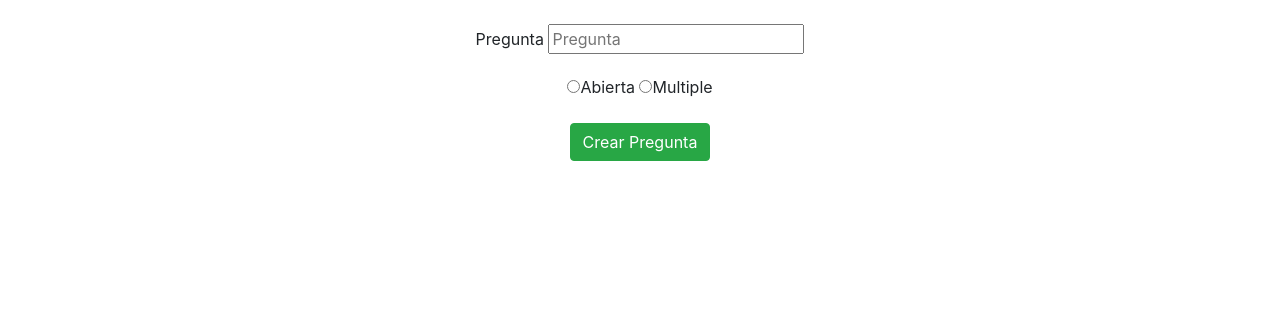
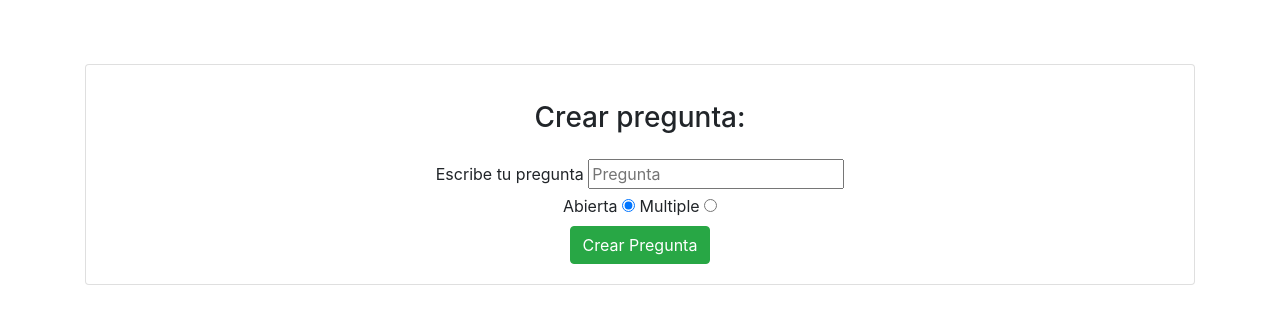
Before and after one commit to pwnGIGO/Proyecto-de-Ingenieria-de-Software, a CodeIgniter app: page /Proyecto-de-Ingenieria-de-Software/index.php/vistas_admin_controller/view_Crear_Pregunta in a window 1280 px wide. Shown: the part 56-380 px from the top of the page. Run offline with CodeIgniter, Linux system fonts and the light colour scheme.

Commit message:
Version 1.2.3 Rodrigo

```diff
--- a/CodeIgniter/application/config/routes.php
+++ b/CodeIgniter/application/config/routes.php
@@ -9,26 +9,28 @@ $route['translate_uri_dashes'] = FALSE;
 
 /*******************USUARIO***********************/
 $route['default_controller'] = 'vistas_Usuario_Controller';
-
-$route['Admin']["get"] = "vistas_Admin_Controller";
+// El usuario inicia sesion
+$route['Admin'] = "vistas_Admin_Controller";
 
 
 
 
 
 /*******************ADMIN***********************/
-$route['Usuario']["get"] = 'vistas_Usuario_Controller';
-/* Preguntas*/
+// El admin cierra sesion
+$route['Usuario'] = 'vistas_Usuario_Controller';
+
+/* Seccion de Preguntas*/
 // Crear
-$route['Admin/Crear_Pregunta']["get"] = "vistas_Admin_Controller/view_Crear_Pregunta";
-$route['Admin/Crear_Pregunta']["post"] = "PreguntasController/crearPregunta";
+$route['Admin/Crea_una_pregunta'] = "vistas_Admin_Controller/view_Crear_Pregunta";
+$route['Admin/Crear_Pregunta'] = "PreguntasController/crearPregunta";
 // Obtener
-$route['Admin/Preguntas']["get"] = "vistas_Admin_Controller/view_Mostar_Preguntas";
+$route['Admin/Preguntas'] = "vistas_Admin_Controller/view_Mostar_Preguntas";
 // Editar
-$route['Admin/Editar_Pregunta']["get"] = "vistasController/view_Actualizar_Pregunta";
-$route['Admin/Editar_Pregunta']["put"] = "PreguntasController/actualizarPregunta";
+//$route['Admin/Editar_Pregunta'] = "vistasController/view_Actualizar_Pregunta";
+//$route['Admin/Editar_Pregunta'] = "PreguntasController/actualizarPregunta";
 // Eliminar
-$route['Admin/Eliminar_Pregunta']["delete"] = "PreguntasController/eliminarPregunta";
+$route['Admin/Eliminar_Pregunta/:num'] = "preguntasController/eliminarPregunta";
 
 
 // Respuestas
--- a/CodeIgniter/application/controllers/preguntasController.php
+++ b/CodeIgniter/application/controllers/preguntasController.php
@@ -22,6 +22,7 @@
 
 		function obtenerPreguntas(){
 			$dato['preguntas'] = $this->pregunta_model->read();
+			return $dato;
 		}
 
 		function actualizarPregunta(){
@@ -38,5 +39,6 @@
 			// Se obtiene del url el id de la pregunta
 			$idProducto = $this->uri->segment(3);
 			$this->pregunta_model->delete($idProducto);
+			redirect(base_url() . "Admin/Preguntas");
 		}
 	}
--- a/CodeIgniter/application/controllers/vistas_Admin_Controller.php
+++ b/CodeIgniter/application/controllers/vistas_Admin_Controller.php
@@ -25,7 +25,6 @@
 		function view_Mostar_Preguntas(){
 			$data['preguntas'] = $this->pregunta_model->read();
 			$this->load->view('layouts/headerAdmin',$data);
-//			$this->load->view('layouts/headerAdmin');
 			$this->load->view('admin/preguntas/read');
 		}
 		function view_Actualizar_Pregunta(){
--- a/CodeIgniter/application/views/admin/preguntas/create.php
+++ b/CodeIgniter/application/views/admin/preguntas/create.php
@@ -1,39 +1,66 @@
 		<?php
+			// Atributos de la caja de texto
 			$pregunta = array(
 				'name' => 'pregunta',
 				'placeholder' => 'Pregunta',
 				'required' => 'required'
 			);
-
-			$tipoPregunta = array(
+			// atributos del radio button
+			$abierta = array(
 				'name' => 'tipoPregunta',
-				'placeholder' => 'Tipo de la Pregunta',
-				'required' => 'required'
+				'value' => 'abierta',
+				'checked' => 'checked',
 			);
 
+			$multiple = array(
+				'name' => 'tipoPregunta',
+				'value' => 'multiple',
+			);
+			// url para preguntasController/crearPregunta
 			$crearPregunta_url = base_url() . "Admin/Crear_Pregunta";
 		?>
 
-		<div align="center">
+		<div class="container">
+
+				<div class="form-group">
+					<!-- label, input -->
+
+					<br>
+
+				</div>
+				<div class="form-group">
+
+				</div>
+
+
+
+		</div>
+
+
+		 <div class="container">
 		 	<?= form_open($crearPregunta_url) ?>
-				<div class="form-group">
-					<?= form_label('Pregunta','Pregunta') ?>
+                    <div class="card indigo form-white">
+                        <div class="card-body">
+                            <h3 class="text-center white-text py-3"><i class="fa fa-user"></i> Crear pregunta:</h3>
+                            <!--Body-->
+                            <div class="text-center">
+                                <i class="fa fa-envelope prefix white-text"></i>
+                                <?= form_label('Escribe tu pregunta') ?>
                                 <?= form_input($pregunta) ?>
                             </div>
-				<form>
-					<div class="form-group">
-						<label class="radio-inline">
-							<input type="radio" name="pregunta">Abierta
-						</label>
-						<label class="radio-inline">
-							<input type="radio" name="pregunta">Multiple
-						</label>
+                            <div class="text-center">
+                                <?= form_label('Abierta','tipoPregunta') ?>
+					<?= form_radio($abierta) ?>
+					<?= form_label('Multiple','tipoPregunta') ?>
+					<?= form_radio($multiple) ?>
                             </div>
-				</form>
-				<div align="center">
+                            <div class="text-center">
                                 <a href="<?php echo $crearPregunta_url?>">
 					<input class="btn btn-success" type="submit" name="" value="Crear Pregunta">
 				</a>
                             </div>
+
+                        </div>
+                    </div>
                     <?= form_close()?>
                 </div>
--- a/CodeIgniter/application/views/layouts/headerAdmin.php
+++ b/CodeIgniter/application/views/layouts/headerAdmin.php
@@ -14,9 +14,10 @@
     <?php
       $preguntas_url = base_url() . "Admin/Preguntas";
       $usuario_url = base_url() . "Usuario";
+      $inicio_url = base_url() . "Admin";
     ?>
     <nav class="navbar navbar-expand navbar-dark bg-dark">
-      <a class="navbar-brand" href="#">Admin</a>
+      <a class="navbar-brand" href="<?php echo $inicio_url?>">Admin</a>
       <button class="navbar-toggler" type="button" data-toggle="collapse" data-target="#navbarsExample02" aria-controls="navbarsExample02" aria-expanded="false" aria-label="Toggle navigation">
         <span class="navbar-toggler-icon"></span>
       </button>
--- a/CodeIgniter/application/views/layouts/headerUser.php
+++ b/CodeIgniter/application/views/layouts/headerUser.php
@@ -12,10 +12,11 @@
   </head>
   <body>
    <?php
+      $inicio_url = base_url() . "Usuario";
       $admin_url = base_url() . "Admin";
     ?>
     <nav class="navbar navbar-expand navbar-dark bg-dark">
-      <a class="navbar-brand" href="#">Usuario</a>
+      <a class="navbar-brand" href="<?php echo $inicio_url?>">Usuario</a>
       <button class="navbar-toggler" type="button" data-toggle="collapse" data-target="#navbarsExample02" aria-controls="navbarsExample02" aria-expanded="false" aria-label="Toggle navigation">
         <span class="navbar-toggler-icon"></span>
       </button>
```
Also changed, not shown: CodeIgniter/application/views/admin/preguntas/read.php (+10 -5 lines). Lines whose indentation alone changed are shown as unchanged.
